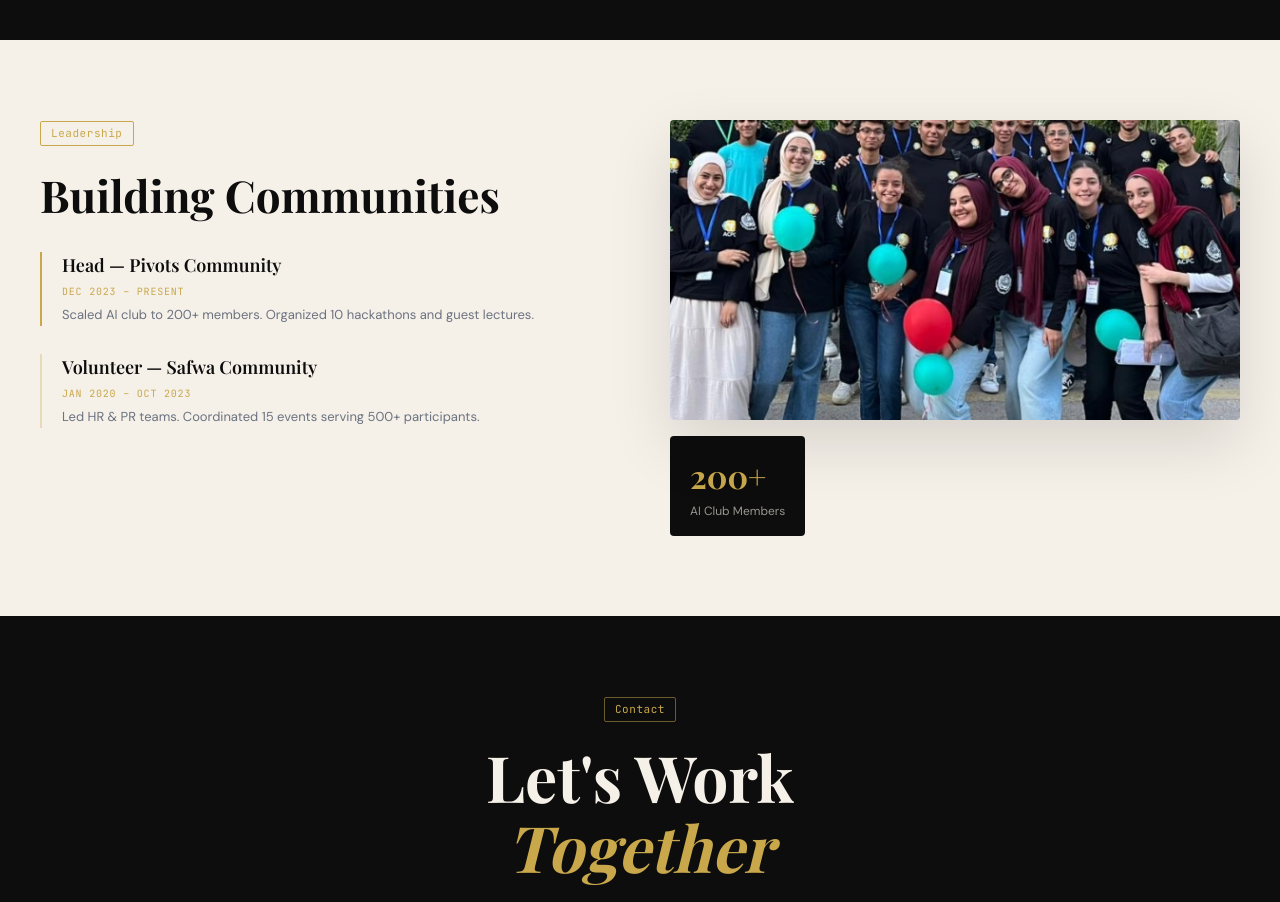
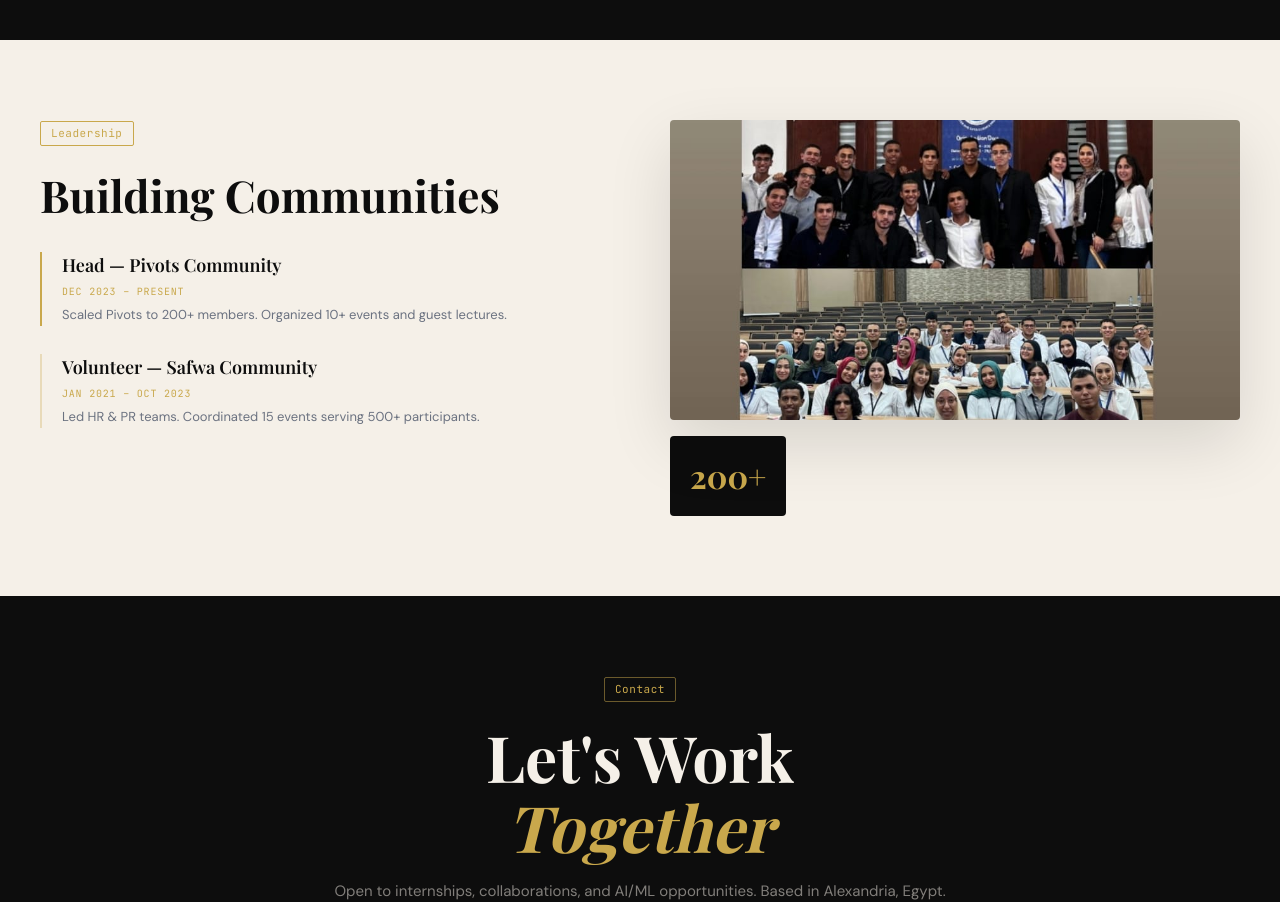
Before and after one commit to Rawan-Mohamed-Farouk/port, a Next.js app: page / in a window 1280 px wide. Shown: the part 4020-4922 px from the top of the page. Built offline with nearby package versions, Linux system fonts and the light colour scheme; a web font is replaced by a local one.

Commit message:
Update index.jsx

```diff
--- a/pages/index.jsx
+++ b/pages/index.jsx
@@ -272,21 +272,20 @@ function Leadership() {
             <div style={{ borderLeft: '2px solid #C9A84C', paddingLeft: 20, marginBottom: 28 }}>
               <div style={{ fontFamily: "'Playfair Display', serif", fontSize: 18, fontWeight: 600 }}>Head — Pivots Community</div>
               <div style={{ fontFamily: "'JetBrains Mono'", fontSize: 10, color: '#C9A84C', margin: '5px 0', letterSpacing: '0.08em' }}>DEC 2023 – PRESENT</div>
-              <p style={{ fontSize: 13, lineHeight: 1.7, color: '#6B7280' }}>Scaled AI club to 200+ members. Organized 10 hackathons and guest lectures.</p>
+              <p style={{ fontSize: 13, lineHeight: 1.7, color: '#6B7280' }}>Scaled Pivots to 200+ members. Organized 10+ events and guest lectures.</p>
             </div>
             <div style={{ borderLeft: '2px solid rgba(201,168,76,0.3)', paddingLeft: 20 }}>
               <div style={{ fontFamily: "'Playfair Display', serif", fontSize: 18, fontWeight: 600 }}>Volunteer — Safwa Community</div>
-              <div style={{ fontFamily: "'JetBrains Mono'", fontSize: 10, color: '#C9A84C', margin: '5px 0', letterSpacing: '0.08em' }}>JAN 2020 – OCT 2023</div>
+              <div style={{ fontFamily: "'JetBrains Mono'", fontSize: 10, color: '#C9A84C', margin: '5px 0', letterSpacing: '0.08em' }}>JAN 2021 – OCT 2023</div>
               <p style={{ fontSize: 13, lineHeight: 1.7, color: '#6B7280' }}>Led HR & PR teams. Coordinated 15 events serving 500+ participants.</p>
             </div>
           </div>
           <div className="section-animate leadership-photo-wrap">
             <div className="photo-hover" style={{ position: 'relative', width: '100%', height: 300, borderRadius: 4, overflow: 'hidden', boxShadow: '0 24px 64px rgba(0,0,0,0.12)' }}>
-              <Image src="/photos/group.jpeg" alt="Community event" fill style={{ objectFit: 'cover' }} />
+              <Image src="/photos/all.jpeg" alt="Community event" fill style={{ objectFit: 'cover' }} />
             </div>
             <div style={{ background: '#0D0D0D', padding: '16px 20px', borderRadius: 4, marginTop: 16, display: 'inline-block' }}>
               <div style={{ fontFamily: "'Playfair Display', serif", fontSize: 32, color: '#C9A84C', fontWeight: 700 }}>200+</div>
-              <div style={{ fontFamily: "'DM Sans'", fontSize: 12, color: 'rgba(245,240,232,0.6)', marginTop: 2 }}>AI Club Members</div>
             </div>
           </div>
         </div>
```
